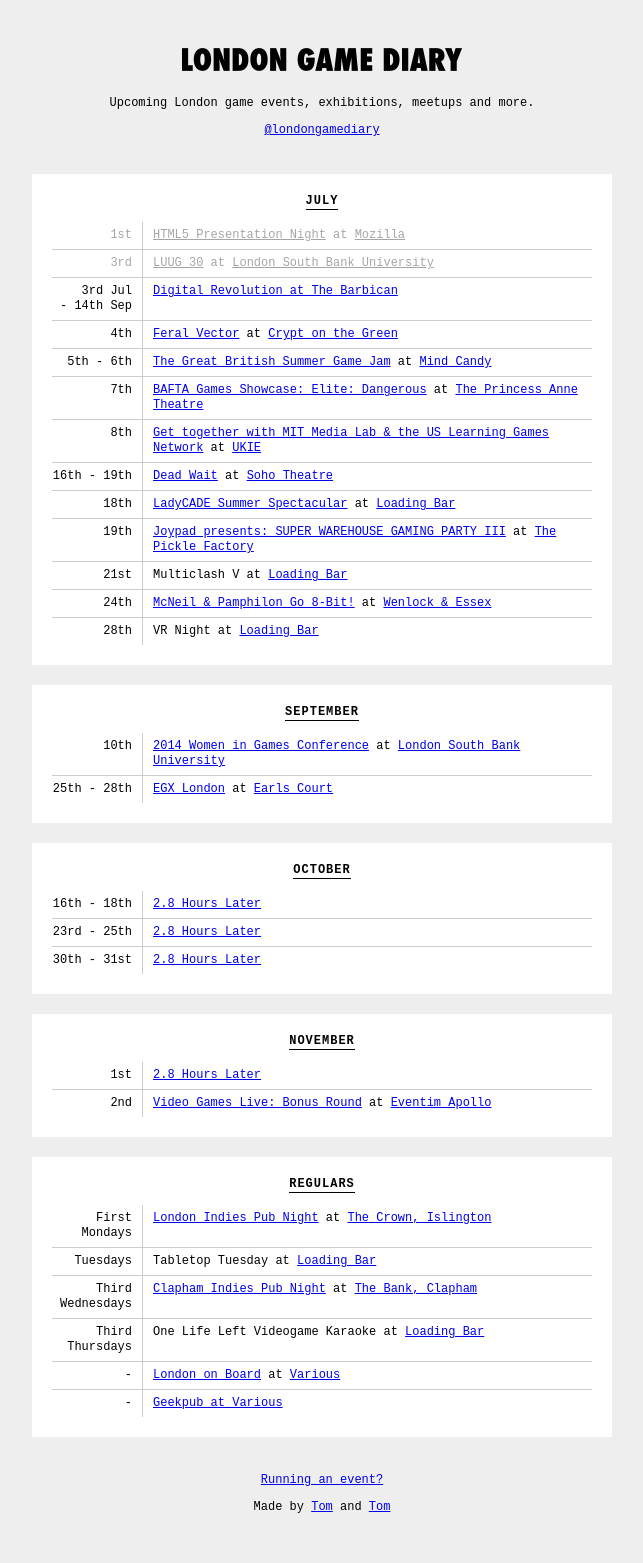
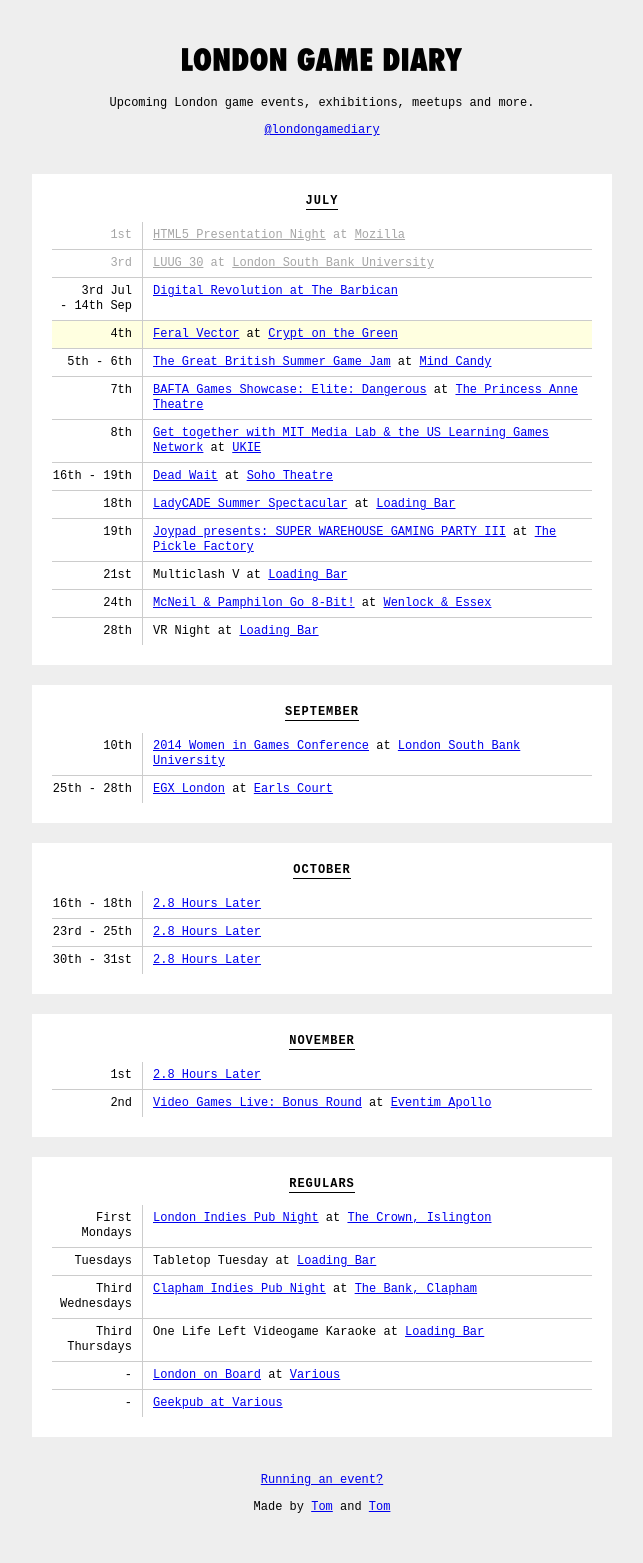
Before and after one commit to thomasmarshall/londongamediary.com, a Jekyll site: the page built from index.html, in a window 1280 px wide. Shown: the whole page, without its empty margins (318-961 px from the left). Built offline with Jekyll 4.4.1, drawn with Linux system fonts in a browser that asks for light colours; nearby versions of some CDN libraries.

Commit message:
Highlight today

```diff
--- a/css/style.css
+++ b/css/style.css
@@ -97,6 +97,10 @@
 .old p { opacity: 0.35; }
 .old a { color: black; }
 
+.today {
+  background: lightyellow;
+}
+
 
 /* Responsive */
 
--- a/js/script.js
+++ b/js/script.js
@@ -5,4 +5,5 @@
       date = new Date(el.data('date')).setHours(0,0,0,0);
 
   if (date < today) el.addClass('old');
+  if (date == today) el.addClass('today');
 });
```
